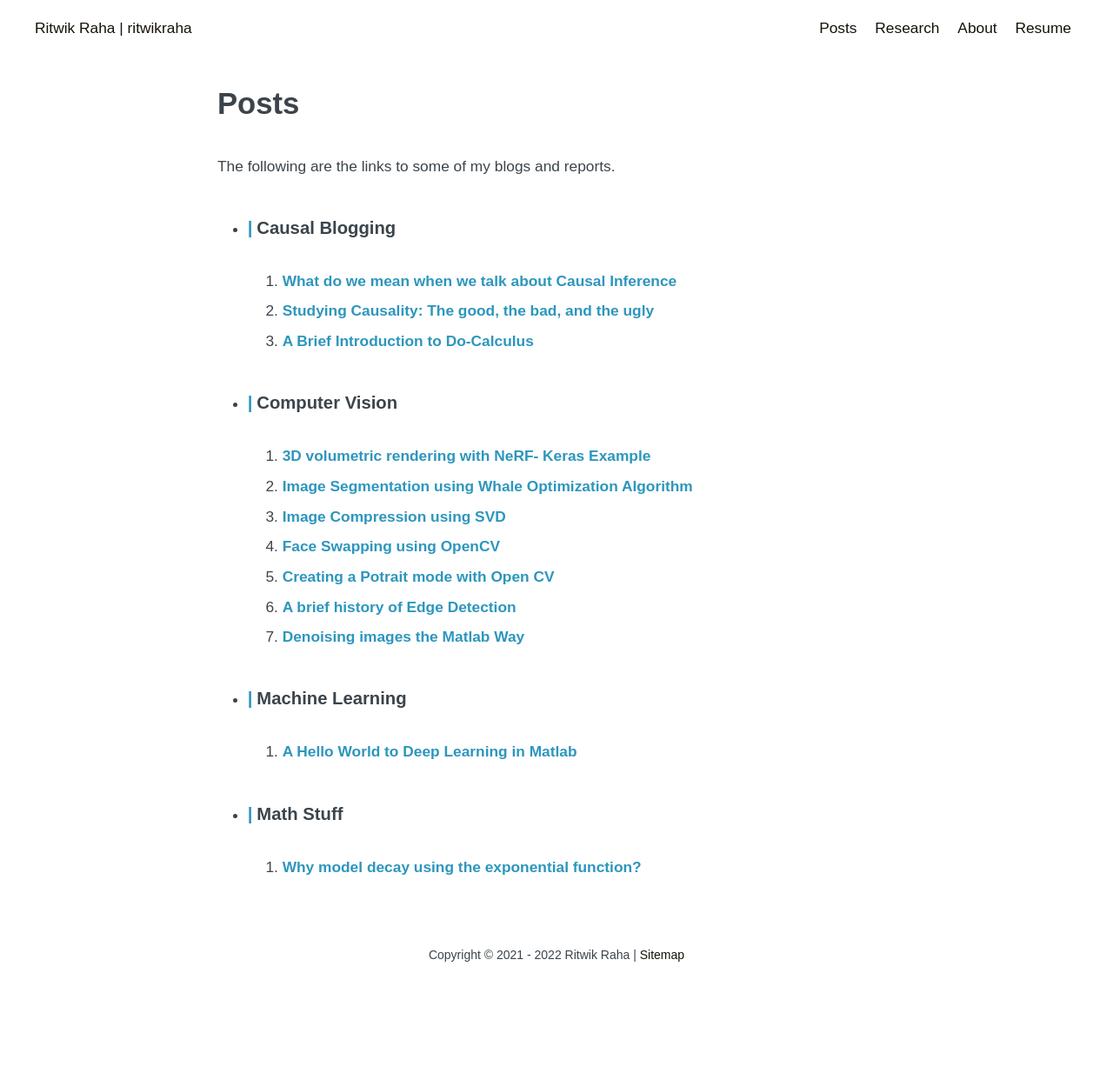
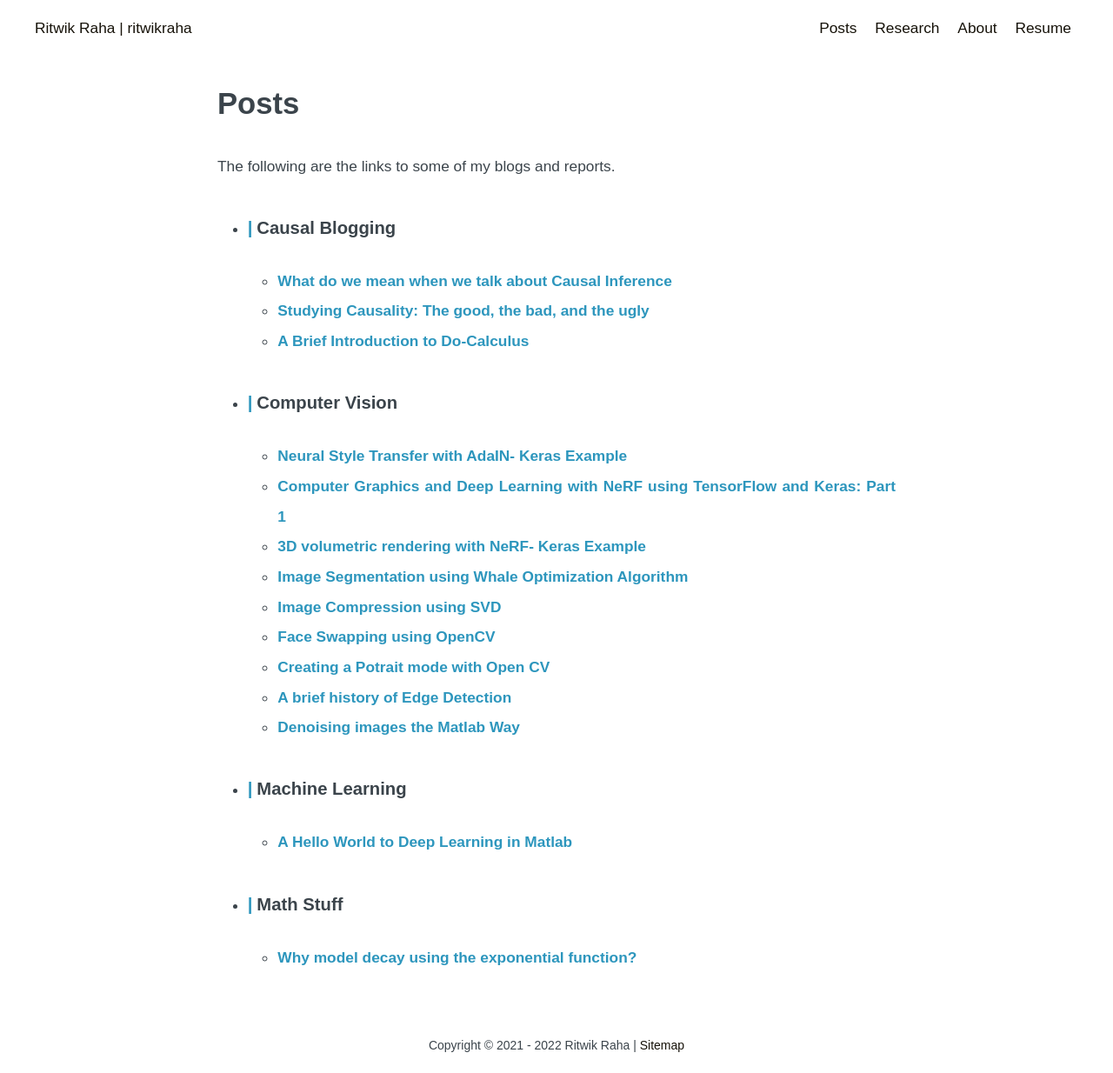
Before and after one commit to ritwikraha/ritwikraha.github.io, a Jekyll site: the page built from blogs.md, in a window 1280 px wide. Shown: the whole page at 87% size. Built offline with Jekyll 4.4.1, drawn with Linux system fonts in a browser that asks for light colours; before the commit the page ends 1130 px from its top, so only the background shows below that.

Commit message:
adding new posts

```diff
--- a/blogs.md
+++ b/blogs.md
@@ -7,21 +7,23 @@ permalink: /posts
 The following are the links to some of my blogs and reports.
 
 * ### Causal Blogging
-  1. [What do we mean when we talk about Causal Inference](/causal-blog-1)
-  2. [Studying Causality: The good, the bad, and the ugly](/causal-blog-2)
-  3. [A Brief Introduction to Do-Calculus](/causal-blog-3)
+  * [What do we mean when we talk about Causal Inference](/causal-blog-1)
+  * [Studying Causality: The good, the bad, and the ugly](/causal-blog-2)
+  * [A Brief Introduction to Do-Calculus](/causal-blog-3)
 
 * ### Computer Vision
-  1. [3D volumetric rendering with NeRF- Keras Example](https://keras.io/examples/vision/nerf/)
-  2. [Image Segmentation using Whale Optimization Algorithm](https://nbviewer.jupyter.org/gist/ritwikraha/e02e9b04b19bc582776464062c449a2a)
-  3. [Image Compression using SVD](https://nbviewer.jupyter.org/gist/ritwikraha/b10fe117a4f0c816fec69f99f1061f87)
-  4. [Face Swapping using OpenCV](https://nbviewer.jupyter.org/gist/ritwikraha/ee9730284a33935317d78d9205304f0f)
-  5. [Creating a Potrait mode with Open CV](https://medium.com/@ritwikraha.nsec/creating-a-portrait-mode-with-opencv-60379bb295f0)
-  6. [A brief history of Edge Detection](https://medium.com/@ritwikraha.nsec/a-brief-history-of-edge-detection-b2008f2ff3c4)
-  7. [Denoising images the Matlab Way](https://medium.com/@ritwikraha.nsec/denoising-images-the-matlab-way-5b2de6ae5efe)
+  * [Neural Style Transfer with AdaIN- Keras Example](https://keras.io/examples/generative/adain/)
+  * [Computer Graphics and Deep Learning with NeRF using TensorFlow and Keras: Part 1](https://www.pyimagesearch.com/2021/11/10/computer-graphics-and-deep-learning-with-nerf-using-tensorflow-and-keras-part-1/)
+  * [3D volumetric rendering with NeRF- Keras Example](https://keras.io/examples/vision/nerf/)
+  * [Image Segmentation using Whale Optimization Algorithm](https://nbviewer.jupyter.org/gist/ritwikraha/e02e9b04b19bc582776464062c449a2a)
+  * [Image Compression using SVD](https://nbviewer.jupyter.org/gist/ritwikraha/b10fe117a4f0c816fec69f99f1061f87)
+  * [Face Swapping using OpenCV](https://nbviewer.jupyter.org/gist/ritwikraha/ee9730284a33935317d78d9205304f0f)
+  * [Creating a Potrait mode with Open CV](https://medium.com/@ritwikraha.nsec/creating-a-portrait-mode-with-opencv-60379bb295f0)
+  * [A brief history of Edge Detection](https://medium.com/@ritwikraha.nsec/a-brief-history-of-edge-detection-b2008f2ff3c4)
+  * [Denoising images the Matlab Way](https://medium.com/@ritwikraha.nsec/denoising-images-the-matlab-way-5b2de6ae5efe)
 
 * ### Machine Learning
-  1. [A Hello World to Deep Learning in Matlab](https://medium.com/@ritwikraha.nsec/a-hello-world-to-deep-learning-in-matlab-20f0f87acfa9)
+  * [A Hello World to Deep Learning in Matlab](https://medium.com/@ritwikraha.nsec/a-hello-world-to-deep-learning-in-matlab-20f0f87acfa9)
 
 * ### Math Stuff
-  1. [Why model decay using the exponential function?](/why-exponential-decay)
+  * [Why model decay using the exponential function?](/why-exponential-decay)
```
